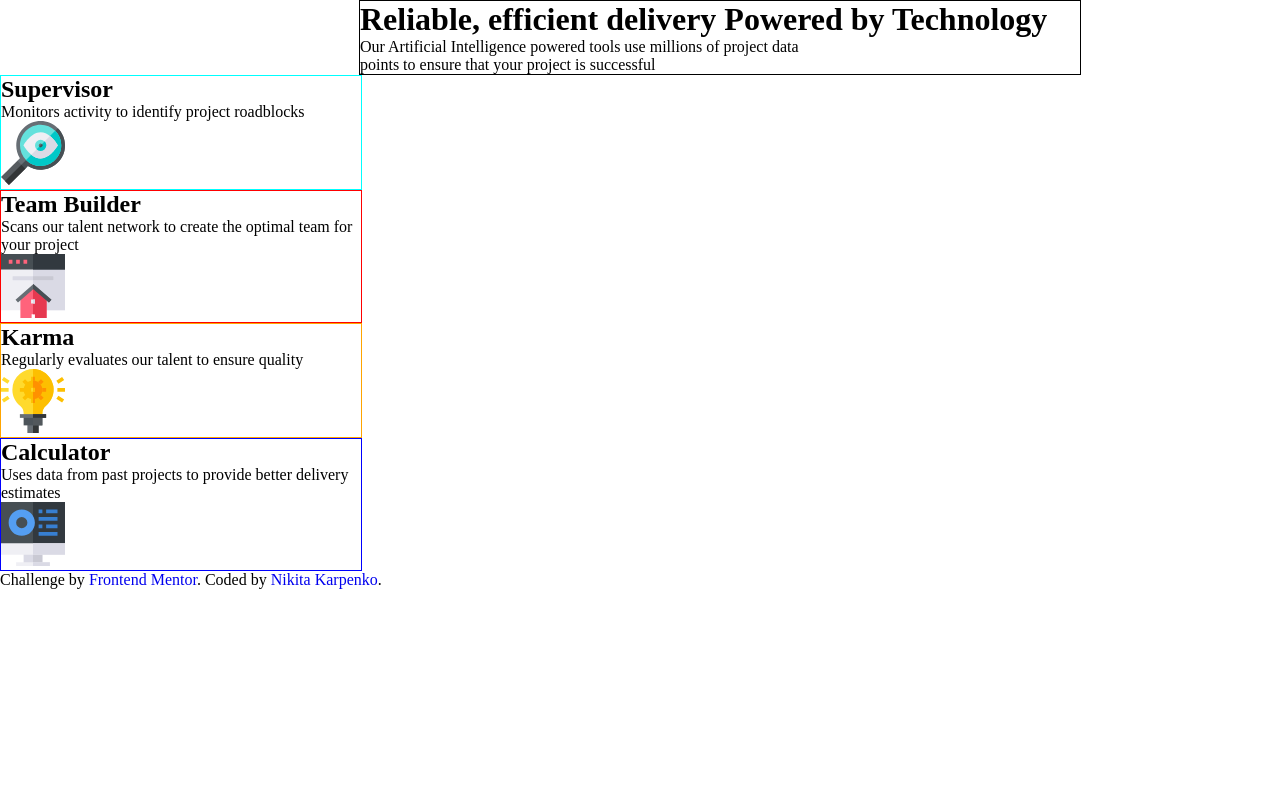
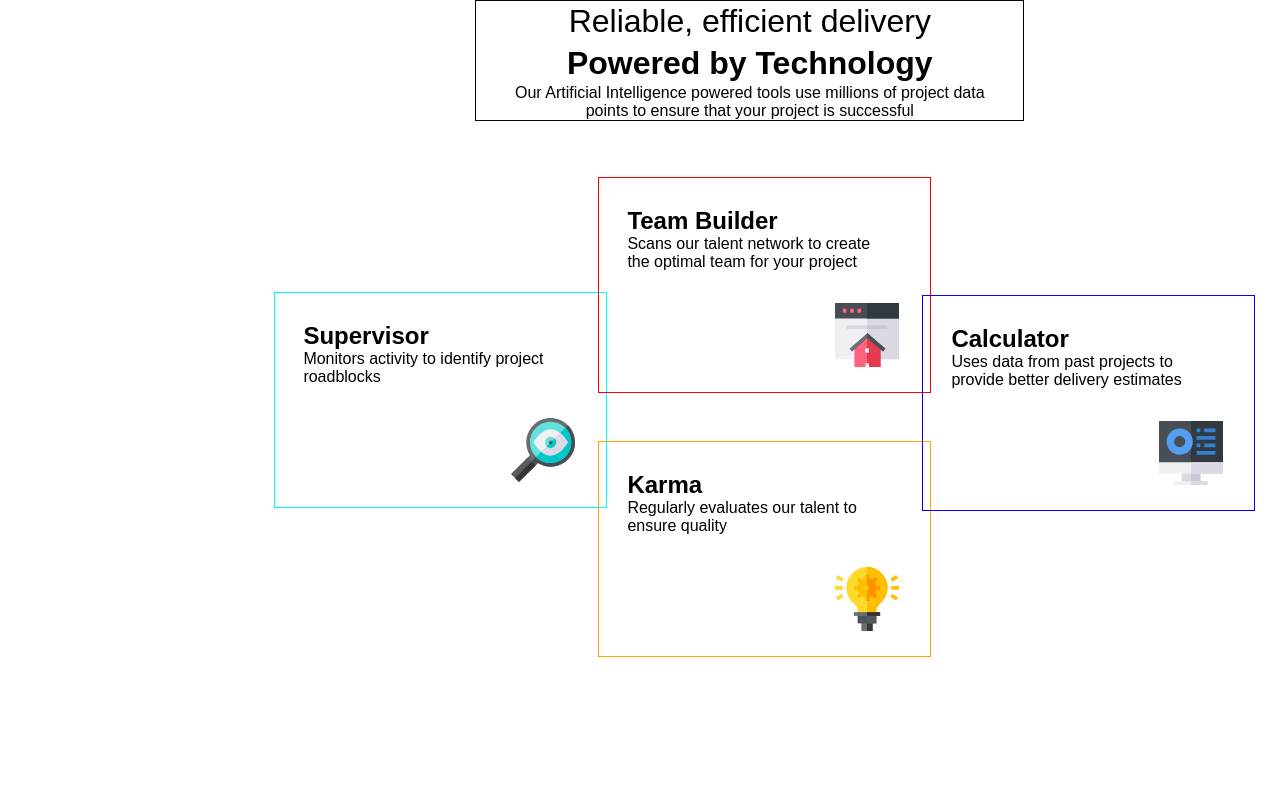
Before and after one commit to nyakita/four-card-feature-section, a plain HTML site: page index.html in a window 1280 px wide. Shown: the top 800 px of the page. Drawn offline with Linux system fonts and the light colour scheme; a web font is replaced by a local one.

Commit message:
Layout almost created

```diff
--- a/css/style.css
+++ b/css/style.css
@@ -8,34 +8,74 @@
 body{
   width:1440px;
   overflow: hidden;
+  font-family: "Poppins", sans-serif;
 }
 
 header{
   border:1px solid black;
-  width:50%;
-  margin:0 auto;
+  width:38%;
+  margin:0 33%;
+  text-align: center;
+}
+
+h1{
+  line-height: 1.3;
+}
+
+h1 span{
+  font-weight: 100;
+}
+
+header p {
+  display: inline-block;
 }
 
 .supervisor{
   border:1px solid cyan;
-  width: 25%;
+  width: 17%;
   height: 100%;
+  padding: 2% 4% 2% 2%;
+  position: relative;
+  left:19%;
+  top:10.7rem;
 }
 
 .team_builder{
   border:1px solid red;
-  width: 25%;
+  width: 17%;
   height: 100%;
+  padding: 2% 4% 2% 2%;
+  position: relative;
+  left:41.5%;
+  bottom: 10rem;
 }
 
 .karma{
   border:1px solid orange;
-  width: 25%;
+  width: 17%;
   height: 100%;
+  padding: 2% 4% 2% 2%;
+  position: relative;
+  top:-7rem;
+  left:41.5%;
 }
 
 .calc{
   border:1px solid blue;
-  width: 25%;
+  width: 17%;
   height: 100%;
+  padding: 2% 4% 2% 2%;
+  position: relative;
+  top:-474px;
+  left:64%;
 }
+
+.image{
+  position: relative;
+  left:13rem;
+  top:2rem;
+  margin-bottom:10%;
+  width:64px;
+  height:64px;
+
+}
--- a/index.html
+++ b/index.html
@@ -6,13 +6,14 @@
 
   <link rel="icon" type="image/png" sizes="32x32" href="./images/favicon-32x32.png">
   <link rel="stylesheet" href="css/style.css">
+  <link rel="stylesheet" href="https://fonts.google.com/specimen/Poppins">
   <title>Frontend Mentor | Four card feature section</title>
 
 </head>
 <body>
 
   <header>
-    <h1>Reliable, efficient delivery
+    <h1><span>Reliable, efficient delivery</span> <br>
       Powered by Technology</h1>
 
     <p>Our Artificial Intelligence powered tools use millions of project data</p>
@@ -23,24 +24,24 @@
       <div class="supervisor">
         <h2>Supervisor</h2>
         <p>Monitors activity to identify project roadblocks</p>
-        <img src="images/icon-supervisor.svg" alt="">
+        <img src="images/icon-supervisor.svg" alt="supervisor-image" class="image">
       </div>
       <div class="team_builder">
 
           <h2>Team Builder</h2>
           <p>Scans our talent network to create the optimal team for your project</p>
-          <img src="images/icon-team-builder.svg" alt="">
+          <img src="images/icon-team-builder.svg" alt="team_builder_image" class="image">
       </div>
       <div class="karma">
         <h2>Karma</h2>
         <p>Regularly evaluates our talent to ensure quality</p>
-        <img src="images/icon-karma.svg" alt="">
+        <img src="images/icon-karma.svg" alt="karma-image" class="image">
       </div>
 
       <div class="calc">
         <h2>Calculator</h2>
         <p>Uses data from past projects to provide better delivery estimates</p>
-        <img src="images/icon-calculator.svg" alt="">
+        <img src="images/icon-calculator.svg" alt="calculator_image" class="image">
       </div>
 
 
```
